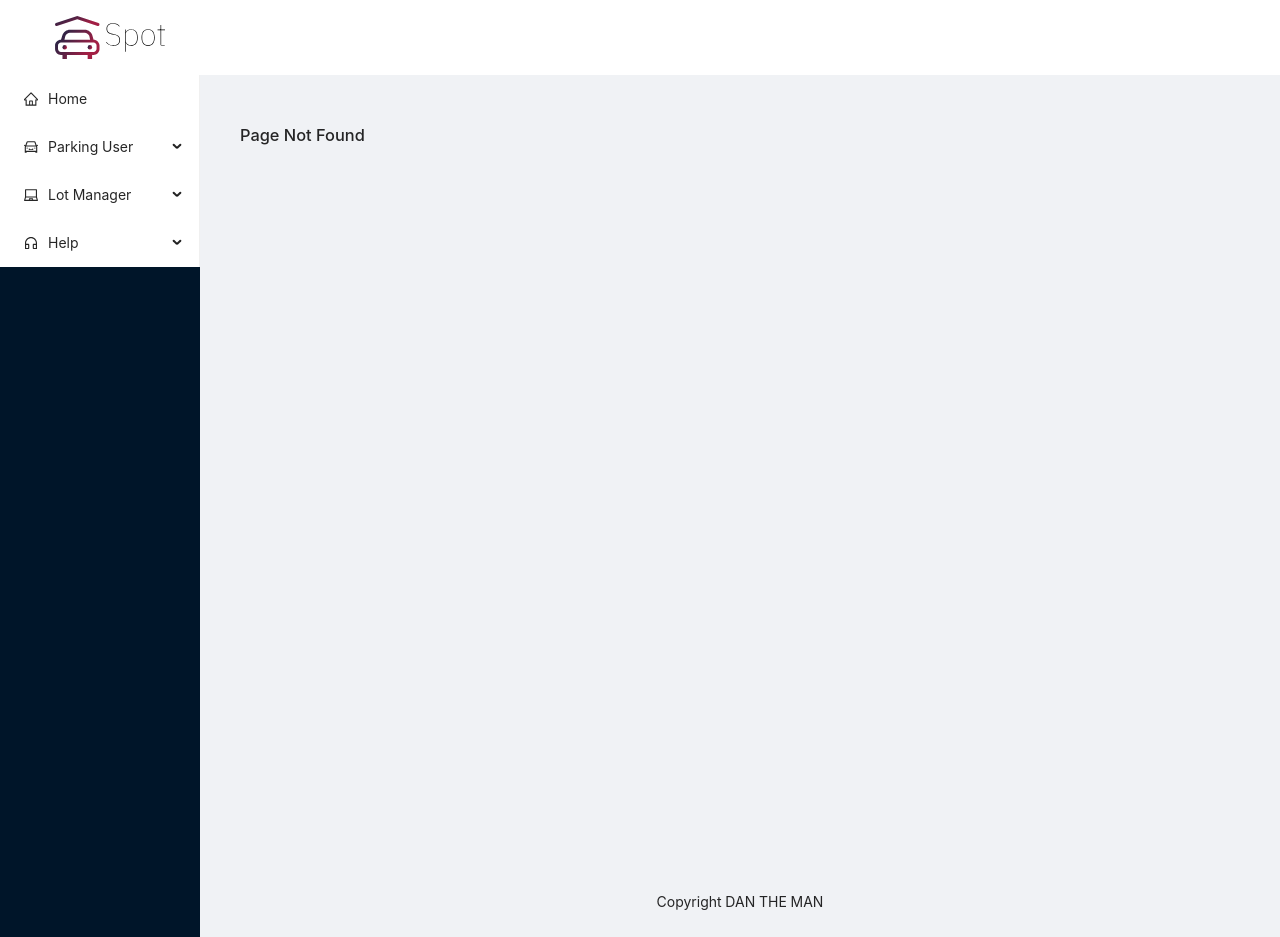
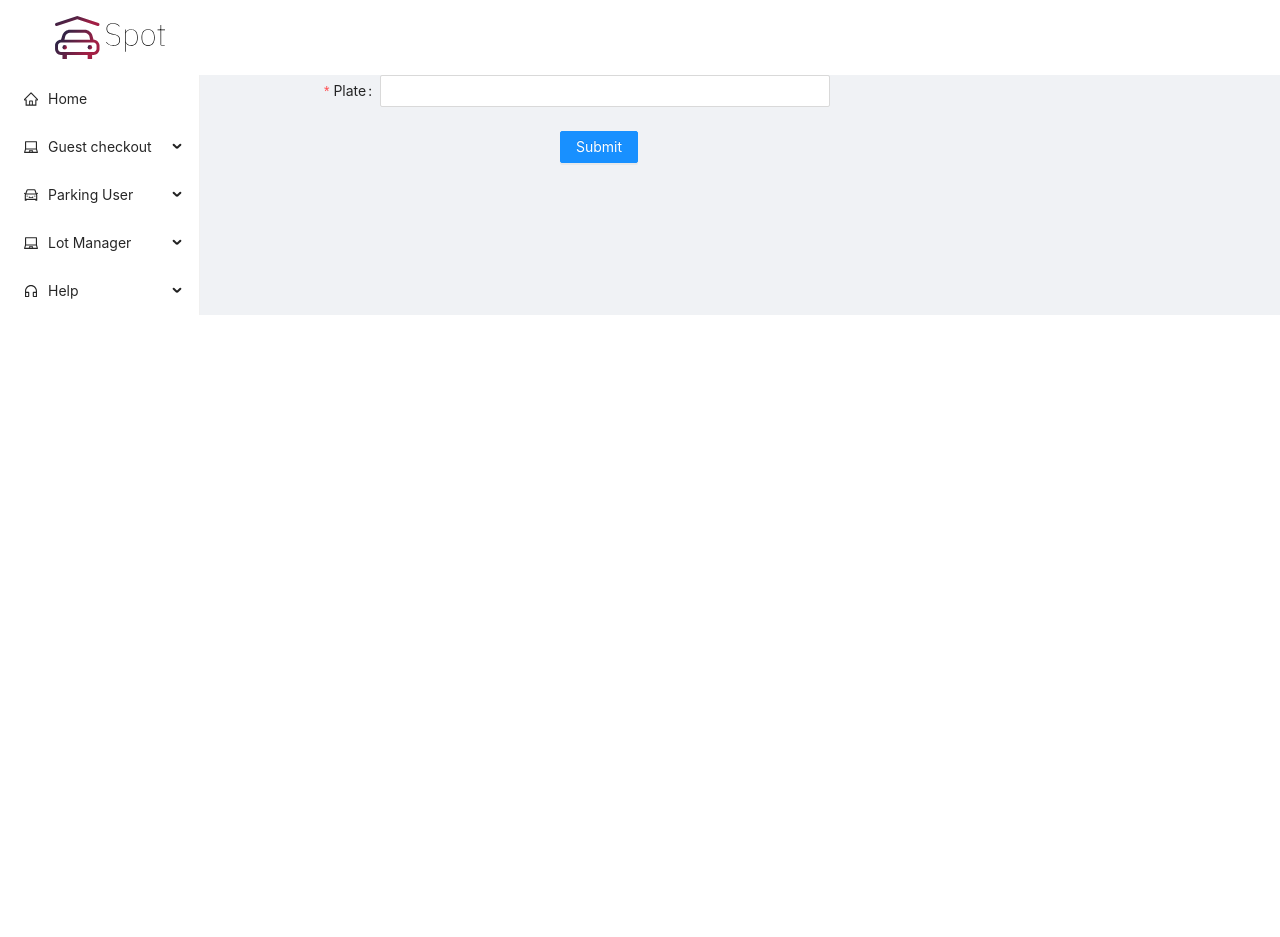
Before and after one commit to DanielMil/Spot, a React app in the folder frontend/spot-frontend/src/: page /guest in a window 1280 px wide. Before the commit this address led to /404Error. After the commit the page ends 800 px from the top, so only its background shows below. Built offline with nearby package versions, Linux system fonts and the light colour scheme; the HTML template or start-up script is replaced by a standard one.

Commit message:
add guest screen

```diff
--- a/frontend/spot-frontend/src/App.js
+++ b/frontend/spot-frontend/src/App.js
@@ -12,6 +12,7 @@ import ManagerSignUp from "./pages/managerSignup"
 import Faq from "./pages/faq"
 import ContactPage from "./pages/contactPage"
 import DashBoardPage from "./pages/dashboard"
+import GuestPage from "./pages/guestPage"
 //components
 
 
@@ -32,6 +33,7 @@ class App extends React.Component {
         <Route exact path="/faq" component={Faq} />
         <Route exact path="/contact" component={ContactPage} />
         <Route exact path="/dashboard" component={DashBoardPage} />
+        <Route exact path="/guest" component={GuestPage} />
         <Redirect to="/404Error"/>
       </Switch>
     </Router>
--- /dev/null
+++ b/frontend/spot-frontend/src/components/guestInput.jsx
@@ -0,0 +1,74 @@
+import React from 'react';
+import { Form, Input, InputNumber, Button, Space} from 'antd';
+import { EyeInvisibleOutlined, EyeTwoTone } from '@ant-design/icons';
+import axios from 'axios'
+
+
+class GuestInput extends React.Component{
+    handleSubmit = e => {
+      const data = {
+          plate : this.plate
+
+      }
+      console.log(data);
+
+      this.context.history.push("/dashboard")
+
+    //   axios.post('login', data).then(
+    //       res => {
+    //           localStorage.setItem('token', res.data.token);
+    //           this.props.history.push("/dashboard")
+    //       }
+    //   ).catch(
+    //       err => {
+    //           console.log(err);
+    //       }
+    //   )
+    };
+
+    render(){
+
+        const layout = {
+            labelCol: {
+              span: 4,
+            },
+            wrapperCol: {
+              span: 10,
+            },
+          };
+          const validateMessages = {
+            required: '${label} is required!',
+            types: {
+              plate: '${label} is not a valid plate!',
+            }
+          };
+
+        return (
+            <Form {...layout} name="nest-messages"  validateMessages={validateMessages}>
+
+{/* EMAIL Field*/}
+                <Form.Item
+                    name={['plate']}
+                    label="Plate"
+                    rules={[
+                        {
+                        required:true
+                        },
+                    ]}
+                >
+                    <Input onChange={e => this.plate = e.target.value}/>
+                </Form.Item>
+
+
+                <Form.Item wrapperCol={{ ...layout.wrapperCol, offset: 8 }}>
+                    <Button type="primary" htmlType="submit" onClick={this.handleSubmit}>
+                        Submit
+                    </Button>
+                </Form.Item>
+            </Form>
+        )
+    }
+}
+
+
+export default GuestInput;
--- a/frontend/spot-frontend/src/components/siderMenu.jsx
+++ b/frontend/spot-frontend/src/components/siderMenu.jsx
@@ -33,6 +33,9 @@ class SiderMenu extends React.Component{
         if(e.key==="gotomansignup"){
           this.props.history.push("/managersignup")
         }
+        if(e.key==="gotoguest"){
+          this.props.history.push("/guest")
+        }
       };
 
       render() {
@@ -58,11 +61,14 @@ class SiderMenu extends React.Component{
               <Menu.Item key="goHome" icon={<HomeOutlined />}>
                 Home
               </Menu.Item>
-              <SubMenu key="sub1" icon={<CarOutlined />} title="Parking User">
+              <SubMenu key="sub1" icon={<LaptopOutlined />} title="Guest checkout">
+                <Menu.Item key="gotoguest">Guest</Menu.Item>
+              </SubMenu>
+              <SubMenu key="sub2" icon={<CarOutlined />} title="Parking User">
                 <Menu.Item key="gotologin" >Log in</Menu.Item>
                 <Menu.Item key="gotosignup">Register</Menu.Item>
               </SubMenu>
-              <SubMenu key="sub2" icon={<LaptopOutlined />} title="Lot Manager">
+              <SubMenu key="sub3" icon={<LaptopOutlined />} title="Lot Manager">
                 <Menu.Item key="gotomanlogin">Log in</Menu.Item>
                 <Menu.Item key="gotomansignup">Register</Menu.Item>
               </SubMenu>
--- /dev/null
+++ b/frontend/spot-frontend/src/pages/guestPage.jsx
@@ -0,0 +1,29 @@
+import React from 'react';
+import 'antd/dist/antd.css';
+import { Layout } from 'antd';
+
+
+//components
+import SiderMenu from '../components/siderMenu';
+import SiteHeader from '../components/siteHeader';
+import GuestInput from '../components/guestInput'
+
+const { Footer, Content } = Layout;
+const GuestPage =() => {
+
+    return (
+        <Layout>
+            <Layout>
+                <SiteHeader/>
+            </Layout>
+            <Layout>
+                    <SiderMenu />
+                <Layout>
+                    <GuestInput/>
+                </Layout>
+            </Layout>
+        </Layout>
+    );
+
+};
+export default GuestPage;
```
